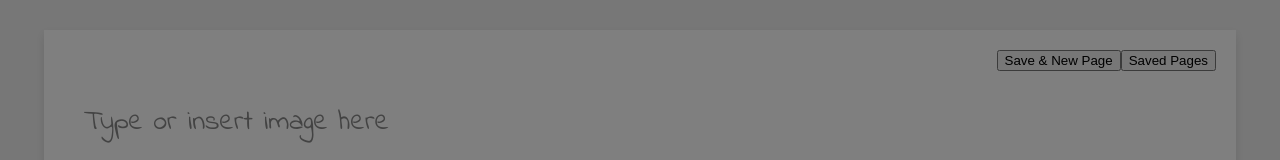
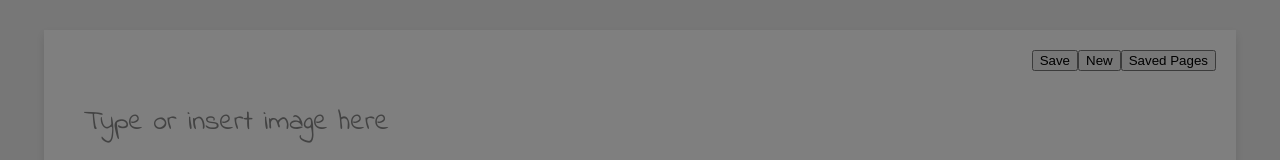
Before and after one commit to taiwuchen/text-holder, a React (Create React App) app: page / in a window 1280 px wide. Shown: the top 160 px of the page. Built offline with nearby package versions, Linux system fonts and the light colour scheme.

Commit message:
Update App.js
separate save & new page into 2 functions

```diff
--- a/src/App.js
+++ b/src/App.js
@@ -8,6 +8,7 @@ function App() {
   const [showSavedPages, setShowSavedPages] = useState(false);
   const [savedPages, setSavedPages] = useState([]);
   const [selectedPageIds, setSelectedPageIds] = useState([]);
+  const [currentPageId, setCurrentPageId] = useState(null);
 
   useEffect(() => {
     // Load saved content for the active page
@@ -114,11 +115,10 @@ function App() {
 
   const handleInput = () => {
     const contentText = contentRef.current.textContent.trim();
-    if (contentText === '' && contentRef.current.querySelectorAll('img').length === 0) {
-      setIsContentEmpty(true);
-    } else {
-      setIsContentEmpty(false);
-    }
+    setIsContentEmpty(
+      contentText === '' &&
+      contentRef.current.querySelectorAll('img').length === 0
+    );
     saveContent();
   };
 
@@ -129,28 +129,43 @@ function App() {
     }
   };
 
-  // Saves the active page content under a persistent "content" key
+  // Saves the active page content under a persistent "content" key.
   const saveContent = () => {
     const content = contentRef.current.innerHTML;
     localStorage.setItem('content', content);
   };
 
-  // Save the current page to "pages" and clear the active page,
-  // adding a default title and preserving previously saved pages.
-  const handleSaveAndNewPage = () => {
+  // Save function: saves the current page.
+  // - If the page hasn't been saved (currentPageId null), it creates a new page.
+  // - If it has been saved before, it updates that entry.
+  const handleSavePage = () => {
     const currentContent = contentRef.current.innerHTML;
-    const timestamp = new Date().getTime();
-    const defaultTitle = 'Page ' + new Date(timestamp).toLocaleString();
-    const pages = localStorage.getItem('pages')
+    let pages = localStorage.getItem('pages')
       ? JSON.parse(localStorage.getItem('pages'))
       : [];
-    pages.push({ id: timestamp, content: currentContent, title: defaultTitle });
+
+    if (currentPageId) {
+      pages = pages.map(page =>
+        page.id === currentPageId ? { ...page, content: currentContent } : page
+      );
+    } else {
+      const timestamp = new Date().getTime();
+      const defaultTitle = 'Page ' + new Date(timestamp).toLocaleString();
+      pages.push({ id: timestamp, content: currentContent, title: defaultTitle });
+      setCurrentPageId(timestamp);
+    }
+
     localStorage.setItem('pages', JSON.stringify(pages));
+    alert('Page saved!');
+  };
 
-    // Clear the active page (the saved page remains in "pages")
+  // New function: creates a new page.
+  // This clears the current content and resets tracking for currentPageId.
+  const handleNewPage = () => {
     contentRef.current.innerHTML = '';
     localStorage.removeItem('content');
     setIsContentEmpty(true);
+    setCurrentPageId(null);
   };
 
   const handleShowSavedPages = () => {
@@ -166,8 +181,9 @@ function App() {
     localStorage.setItem('content', page.content);
     setIsContentEmpty(
       contentRef.current.textContent.trim() === '' &&
-        contentRef.current.querySelectorAll('img').length === 0
+      contentRef.current.querySelectorAll('img').length === 0
     );
+    setCurrentPageId(page.id);
     setShowSavedPages(false);
   };
 
@@ -222,7 +238,8 @@ function App() {
 
       {/* Toolbar */}
       <div className="toolbar" style={{ marginBottom: '10px', textAlign: 'right' }}>
-        <button onClick={handleSaveAndNewPage}>Save &amp; New Page</button>
+        <button onClick={handleSavePage}>Save</button>
+        <button onClick={handleNewPage}>New</button>
         <button onClick={handleShowSavedPages}>Saved Pages</button>
       </div>
 
```
